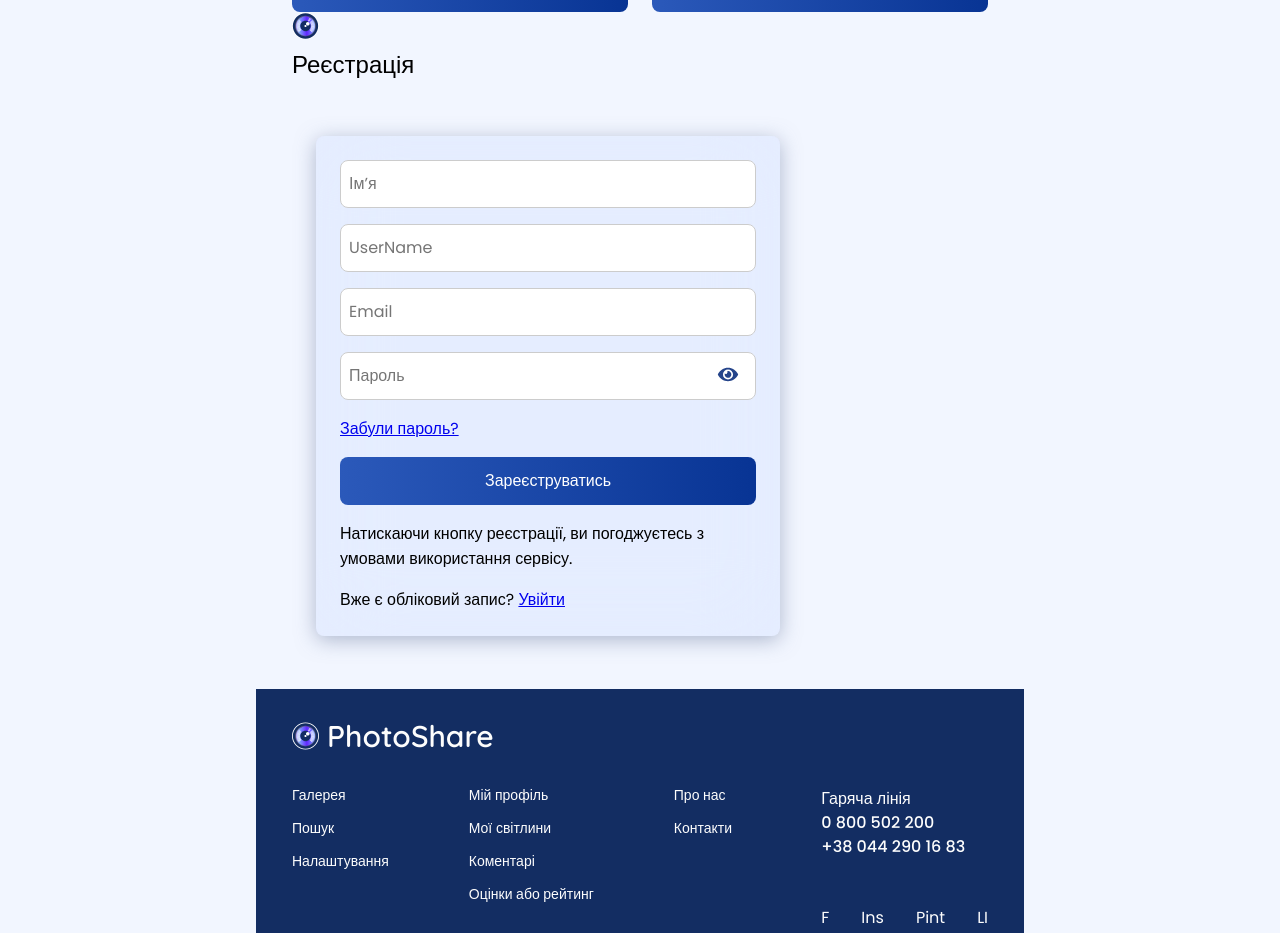
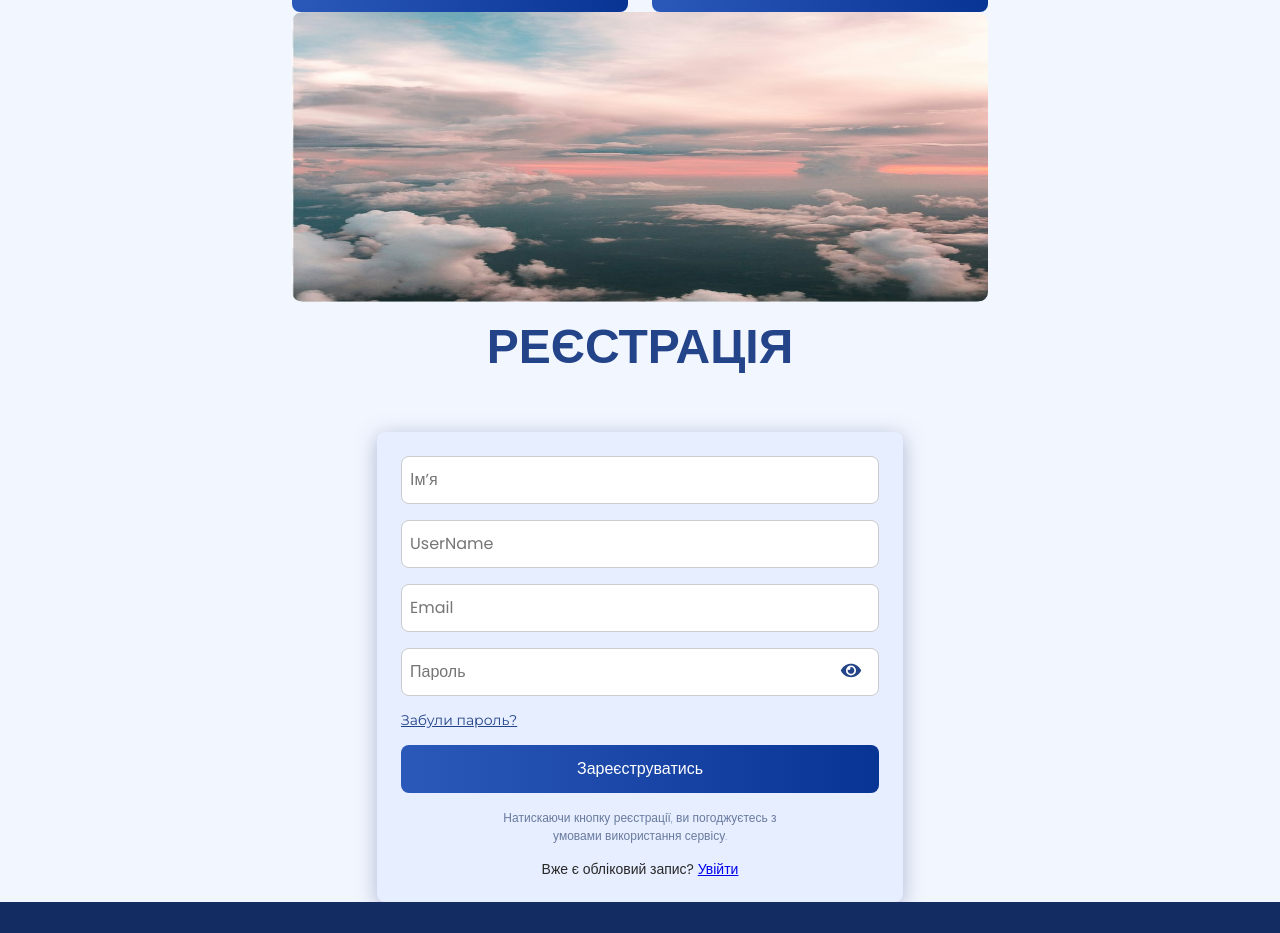
Before and after one commit to GoIT-Python-Web/Front-end-Python-Web-PhotoShare, a React (Vite) app: page /posts in a window 1280 px wide. Shown: the part 2060-2993 px from the top of the page. Built offline with nearby package versions, Linux system fonts and the light colour scheme; a web font is replaced by a local one.

Commit message:
fix styles register form + added Social icon for footer

```diff
--- a/src/components/Footer/Footer.jsx
+++ b/src/components/Footer/Footer.jsx
@@ -1,11 +1,15 @@
+import Container from "../Container/Container";
 import css from "./Footer.module.css";
+import { TiSocialFacebook } from "react-icons/ti";
+import { IoLogoInstagram } from "react-icons/io5";
+import { TfiTwitter } from "react-icons/tfi";
+import { SlSocialLinkedin } from "react-icons/sl";
 
 const Footer = () => {
   return (
-    <div className={css.footer}>
-
+    <footer className={css.footer}>
+      <Container>
         <div className={css.up}>
-
           <a href="/" className={css.footerLogo}>
             <img src="/favicon.svg" alt="Logo" />
             <span className={css.footerLogoText}>PhotoShare</span>
@@ -58,22 +62,22 @@ const Footer = () => {
             <ul className={css.socialList}>
               <li>
                 <a href="https://facebook.com" className={css.socialLink}>
-                F
+                  <TiSocialFacebook />
                 </a>
               </li>
               <li>
                 <a href="https://instagram.com" className={css.socialLink}>
-                Ins
+                  <IoLogoInstagram />
                 </a>
               </li>
               <li>
-              <a href="https://pinterest.com" className={css.socialLink}>
-                Pint
+                <a href="https://www.twitter.com/" className={css.socialLink}>
+                  <TfiTwitter />
                 </a>
               </li>
               <li>
                 <a href="https://linkedin.com" className={css.socialLink}>
-                LI
+                  <SlSocialLinkedin />
                 </a>
               </li>
             </ul>
@@ -90,10 +94,11 @@ const Footer = () => {
               Умови використання
             </a>
           </div>
-        <hr className={css.line}/>
+          <hr className={css.line} />
           <p className={css.rights}>© 2025 PhotoShare. All rights reserved.</p>
         </div>
-    </div>
+      </Container>
+    </footer>
   );
 };
 
--- a/src/components/Footer/Footer.module.css
+++ b/src/components/Footer/Footer.module.css
@@ -1,7 +1,7 @@
 .footer {
+  min-width: 360px;
   width: 100%;
   background: var(--header-footer);
-  max-width: 360px;
   padding: 16px 16px 32px 16px;
   margin: 0 auto;
   color: var(--additional-text);
@@ -93,11 +93,9 @@
   text-decoration: underline;
 }
 
-@media screen and (min-width: 375px) {
-}
 @media screen and (min-width: 768px) {
   .footer {
-    max-width: 768px;
+    min-width: 696px;
     padding: 28px 36px;
   }
   .up {
@@ -106,6 +104,22 @@
     justify-content: space-between;
     align-items: flex-start;
     margin-bottom: 40px;
+  }
+  .socialLink {
+    display: flex;
+    align-items: center;
+    justify-content: center;
+    width: 40px;
+    height: 40px;
+    border-radius: 50%;
+    border: 1px solid var(--additional-text);
+    font-size: 20px;
+    text-decoration: none;
+    transition: all 0.3s ease;
+  }
+
+  .socialLink:hover {
+        scale: 1.1;
   }
   .down {
     font-weight: 275;
@@ -119,8 +133,8 @@
 }
 @media screen and (min-width: 1440px) {
   .footer {
-    max-width: 1440px;
-    padding: 47px 80px 29px 88px;
+    min-width: 1196px;
+     padding: 47px 80px 29px 88px;
   }
   .up {
     flex-direction: row;
--- a/src/components/SignUpForm/SignUpForm.module.css
+++ b/src/components/SignUpForm/SignUpForm.module.css
@@ -1,135 +1,47 @@
-.form {
-  padding: 24px;
-  max-width: 464px;
-  border-radius: 8px;
-  backdrop-filter: blur(40px);
-  box-shadow: 0 4px 20px 0 rgba(105, 122, 158, 0.5);
-  background: var(--input-backgroung);
-}
-/* .title {
-  font-family: var(--second-family);
-  font-weight: 600;
-  font-size: 30px;
-  line-height: 1.2;
-  text-align: center;
-  color: var(--text);
-  margin-bottom: 32px;
-} */
 .form {
   display: flex;
   flex-direction: column;
   row-gap: 16px;
-  max-width: 464px;
+  width: 328px;
   border-radius: 8px;
   padding: 24px;
-  margin-bottom: 55px;
   box-shadow: 0 4px 20px 0 rgba(105, 122, 158, 0.5);
   background: var(--input-backgroung);
 }
-.input {
-  border-radius: 8px;
-  border: 1px solid var(--text);
-  padding: 8px 16px 8px 8px;
-  width: 417px;
-  height: 48px;
-  background-color: transparent;
-  outline: none;
+.forgotPassword {
+  font-family: var(--second-family);
+  font-weight: 400;
+  font-size: 14px;
+  line-height: 120%;
+  text-decoration: underline;
+  color: var(--text);
 }
-.inputForm:focus {
-  border: 1px solid rgba(47, 47, 47, 0.4);
+.terms {
+  font-family: var(--font-family);
+  font-weight: 275;
+  font-size: 12px;
+  line-height: 150%;
+  text-align: center;
+  color: var(--hashtag);
+  width: 280px;
+  margin: 0 auto;
 }
-.inputForm::placeholder {
-  font-family: var(--second-family);
-  font-size: 16px;
-  line-height: 1.2;
-  color: rgba(0, 0, 0, 0.3);
-}
-.inputFormError {
+.loginText {
+  font-family: var(--font-family);
+  font-weight: 400;
   font-size: 14px;
-  line-height: 1.3;
-  letter-spacing: -0.01em;
-  border-color: var(--red);
-  color: var(--red);
-}
-.error {
-  font-size: 14px;
-  line-height: 1.3;
-  letter-spacing: -0.01em;
-  color: var(--red);
-}
-.errorUserName,
-.errorPassword {
-  position: absolute;
-  bottom: -20px;
-  left: 0;
-}
-.passwordContainer {
-  position: relative;
-  display: flex;
-  flex-direction: column;
-  margin-bottom: 16px;
-}
-.closeEyeBtn {
-  position: absolute;
-  right: 16px;
-  bottom: 15px;
-  display: flex;
-  border: none;
-  justify-content: center;
-  align-items: center;
-  background-color: transparent;
-  padding: 0;
-  line-height: 1;
-  cursor: pointer;
-  fill: var(--text);
-}
-.submitBtn {
-  border: none;
-  border-radius: 8px;
-  padding: 10px 16px;
-  width: 292px;
-  height: 48px;
-  margin-bottom: 28px;
-  box-shadow: 0 4px 4px 0 rgba(0, 0, 0, 0.25);
-  background: linear-gradient(90deg, #2b59ba 0%, #083494 100%);
-  font-family: var(--second-family);
-  font-weight: 500;
-  font-size: 14px;
-  line-height: 1.42857;
-  letter-spacing: 0.01em;
+  line-height: 120%;
   text-align: center;
-  color: var(--additional-text);
-}
-.dscr {
-  font-family: var(--second-family);
-  font-size: 12px;
-  line-height: 1.2;
-  text-align: center;
-  color: #525252;
-}
-.dscrLink {
-  text-decoration: underline;
-  cursor: pointer;
+  color: var(--additional-text-title);
 }
 
 @media only screen and (min-width: 768px) {
-  .container {
-    padding: 53.5px 24px;
-    max-width: 526px;
-  }
-  .title {
-    font-size: 48px;
-  }
   .form {
-    margin-bottom: 0;
-  }
-  .inputForm {
-    width: 478px;
-  }
-  .submitBtn {
-    width: 478px;
-  }
-  .dscr {
-    font-size: 14px;
+        width: 526px;
+      }
+}
+@media only screen and (min-width: 1440px) {
+  .form {
+    width: 465px;
   }
 }
--- a/src/pages/SignUpPage/SignUpPage.jsx
+++ b/src/pages/SignUpPage/SignUpPage.jsx
@@ -4,11 +4,17 @@ import css from "../SignUpPage/SingUpPage.module.css";
 
 const SignUpPage = () => {
   return (
-    <Container>
-      <img src="/public/favicon.svg" alt="" />
-      <div>
-        <h2 className={css.title}>Реєстрація</h2>
-        <SignUpForm />
+    <Container >
+      <a href="/" className={css.Logo}>
+        <img src="/favicon.svg" alt="Logo" />
+        <span className={css.logoText}>PhotoShare</span>
+      </a>
+      <div className={css.wrap}>
+        <img src="/public/bg.jpg" className={css.img} alt="img" />
+        <div className={css.wrapForm}>
+          <h2 className={css.title}>Реєстрація</h2>
+          <SignUpForm />
+        </div>
       </div>
     </Container>
   );
--- a/src/pages/SignUpPage/SingUpPage.module.css
+++ b/src/pages/SignUpPage/SingUpPage.module.css
@@ -0,0 +1,69 @@
+.Logo {
+  display: none;
+}
+.logoText {
+}
+.wrap {
+    display: flex;
+    justify-content: center;
+}
+.img {
+  display: none;
+}
+.wrapForm {
+}
+.title {
+  font-family: var(--font-family);
+  font-weight: 600;
+  font-size: 32px;
+  line-height: 134%;
+  text-transform: uppercase;
+  text-align: center;
+  color: var(--text);
+  margin-bottom: 32px;
+}
+
+@media only screen and (min-width: 768px) {
+    .logoText {
+    font-family: var(--third-family);
+    font-weight: 600;
+    font-size: 30px;
+  }
+  .wrap {
+    display: flex;
+    flex-direction: column;
+    align-items: center;
+    justify-content: center;
+  }
+  .img {
+    display: flex;
+    border-radius: 10px;
+    width: 768px;
+    height: 290px;
+    margin-bottom: 16px;
+  }
+  .title {
+    font-size: 48px;
+    line-height: 120%;
+    margin-bottom: 56px;
+  }
+}
+@media only screen and (min-width: 1440px) {
+    .Logo {
+        display: flex;
+        align-items: center;
+        gap: 8px;
+        margin-left: 85px;
+        margin-bottom: 32px;
+        text-decoration: none;
+        color: var(--text);
+      }
+  .wrap {
+    flex-direction: row;
+    gap: 86px;
+  }
+  .img {
+    width: 575px;
+    height: 600px;
+  }
+}
--- a/src/validation/schemas.js
+++ b/src/validation/schemas.js
@@ -1,24 +1,22 @@
 import * as Yup from "yup";
 
 // 1 upper case letter, 1 numeric digit, 1 lower case letter, min 8 characters
-const passwordRules = /^(?=.*[A-Z])(?=.*\d)(?=.*[a-z]).{8,}$/;
+// const passwordRules = /^(?=.*[A-Z])(?=.*\d)(?=.*[a-z]).{8,}$/;
 
 export const RegistrationSchema = Yup.object().shape({
   name: Yup.string()
-    .min(3, "Too Short!")
-    .max(20, "Too Long!")
-    .required("Name is required"),
+    .min(3, "Занадто короткий!")
+    .max(20, "Занадто довго!")
+    .required("Імʼя є обовязковим!"),
   userName: Yup.string()
-  .min(3, "Too Short!")
-  .max(20, "Too Long!")
-  .required("UserName is required"),
+    .min(3, "Занадто короткий!")
+    .max(20, "Занадто довго!")
+    .required("UserName є обовязковим!"),
   email: Yup.string()
-    .email("Invalid email address")
-    .required("Email is required"),
+    .email("Недійсний email!")
+    .required("Email є обовязковим!"),
   password: Yup.string()
-    .matches(
-      passwordRules,
-      "The password must consist of at least 8 characters, one capital letter and one number!"
-    )
-    .required("Password is required"),
+    .min(8, "Має бути не менше 8 символів!")
+    .max(30, "Має бути менше 20 символів!")
+    .required("Пароль є обовязковим!"),
 });
```
Also changed, not shown: public/bg.jpg (added), public/bg@2x.jpg (added). Lines whose indentation alone changed are shown as unchanged.
